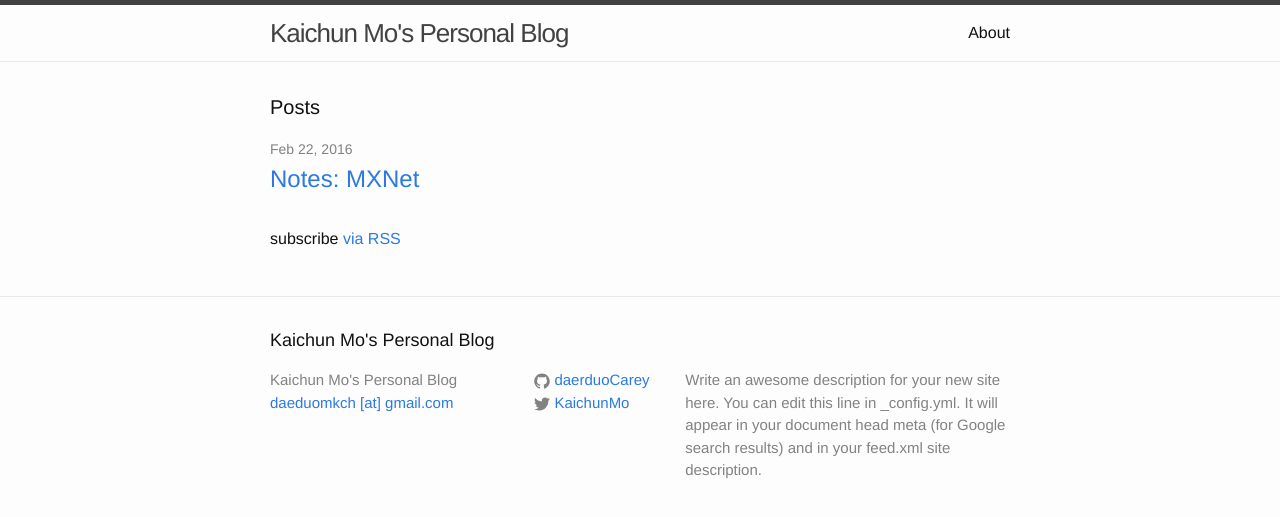
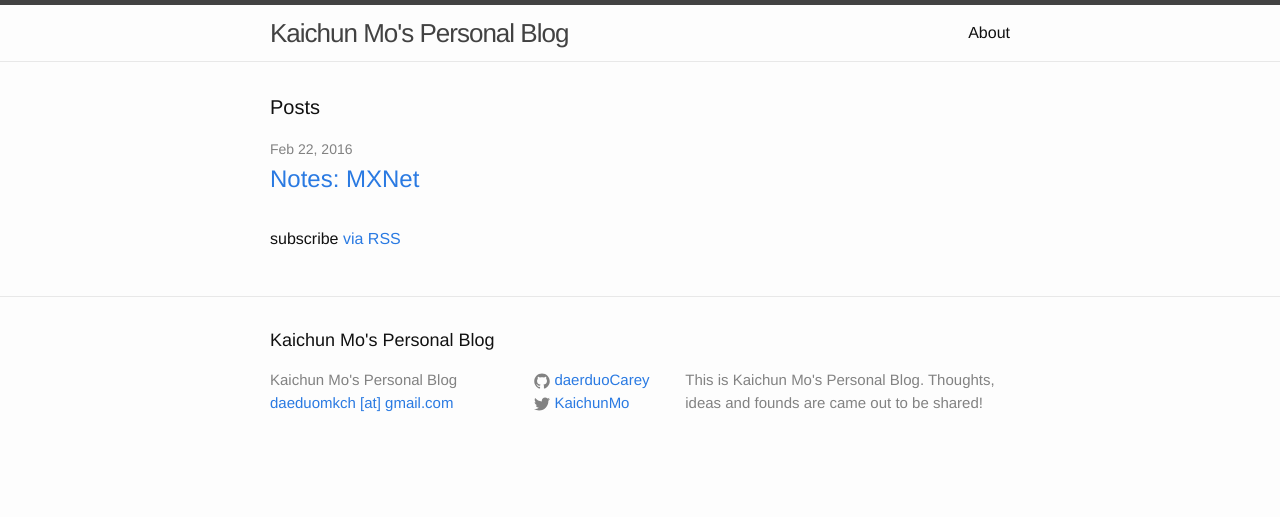
Before and after one commit to daerduoCarey/daerduoCarey.github.io, a Jekyll site: the page built from index.html, in a window 1280 px wide. Shown: the top 517 px of the page. Built offline with Jekyll 4.4.1, drawn with Linux system fonts in a browser that asks for light colours.

Commit message:
modify about.md

```diff
--- a/_config.yml
+++ b/_config.yml
@@ -8,10 +8,7 @@
 # Site settings
 title: Kaichun Mo's Personal Blog
 email: daeduomkch [at] gmail.com
-description: > # this means to ignore newlines until "baseurl:"
-  Write an awesome description for your new site here. You can edit this
-  line in _config.yml. It will appear in your document head meta (for
-  Google search results) and in your feed.xml site description.
+description: This is Kaichun Mo's Personal Blog. Thoughts, ideas and founds are came out to be shared!
 baseurl: "" # the subpath of your site, e.g. /blog
 url: "http://daerduoCarey.github.io" # the base hostname & protocol for your site
 twitter_username: KaichunMo
```
